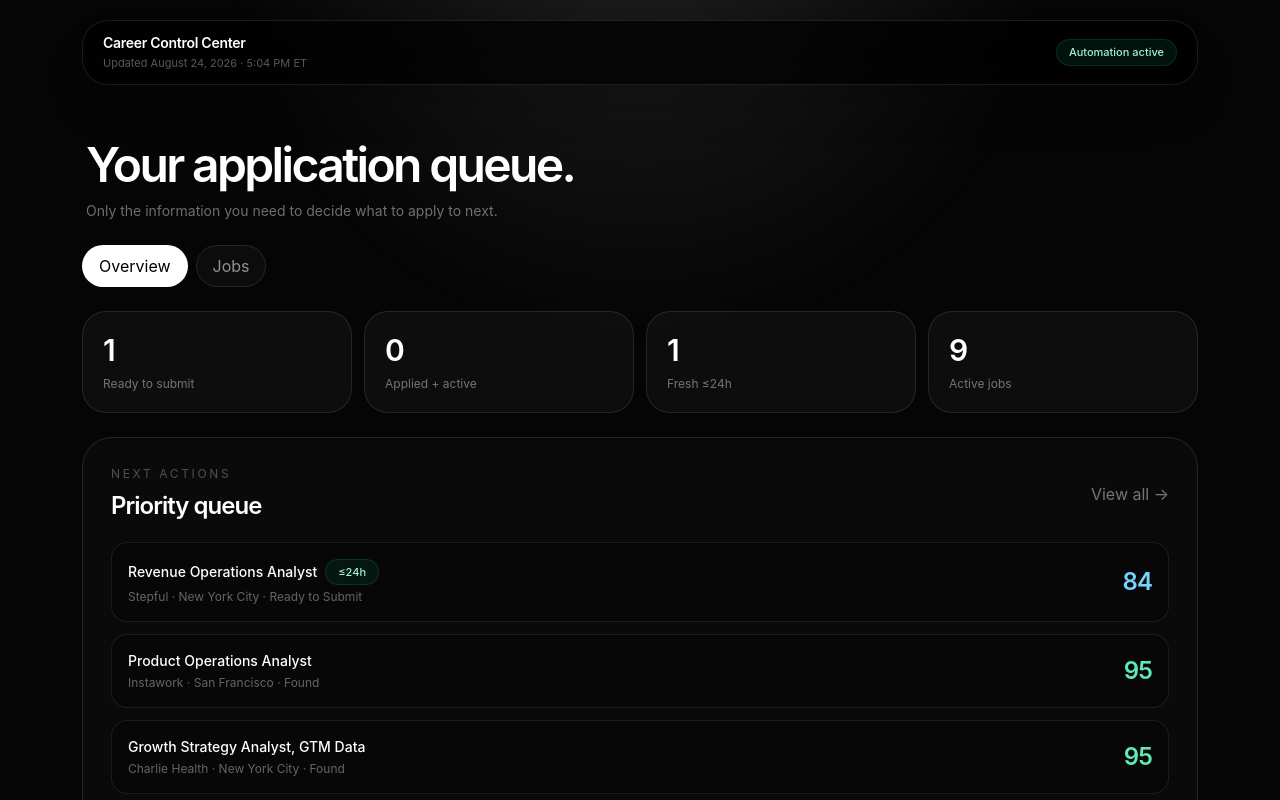
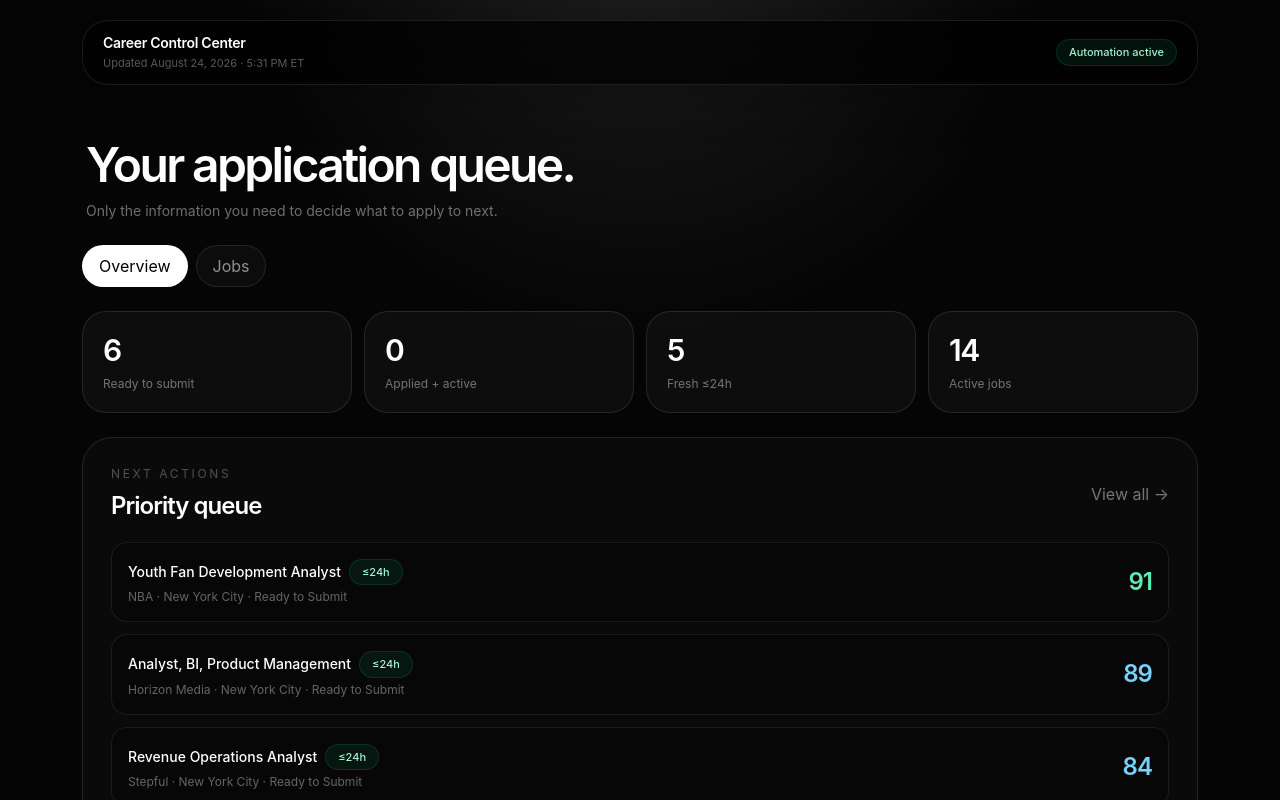
Before and after one commit to micksems/ai-portfolio, a Next.js app: page /job-search in a window 1280 px wide. Shown: the top 800 px of the page. Built offline with nearby package versions, Linux system fonts and the light colour scheme.

Commit message:
Sync five new ready job packages

```diff
--- a/src/data/jobSearchData.js
+++ b/src/data/jobSearchData.js
@@ -1,5 +1,5 @@
 export const jobSearchData = {
-  updatedAt: "August 24, 2026 · 5:04 PM ET",
+  updatedAt: "August 24, 2026 · 5:31 PM ET",
   nextReport: "August 25, 2026 · 9:00 AM ET",
   recurringReport: "Every day at 9:00 AM ET",
   locations: ["New York City", "San Francisco", "Charlotte"],
@@ -161,5 +161,96 @@ export const jobSearchData = {
       hoursToReady: 0.1,
       hoursToApply: null,
     },
+    {
+      company: "Horizon Media",
+      role: "Analyst, BI, Product Management",
+      location: "New York City",
+      score: 89,
+      status: "Ready to Submit",
+      contacts: 0,
+      url: "https://horizonmedia.wd1.myworkdayjobs.com/en-US/CareerOpportunities/job/Analyst--BI--Product-Management_R0017344",
+      roleFamily: "Analytics / Data",
+      discoverySource: "Employer Careers / Web",
+      canonicalSource: "Employer Workday",
+      resumeVariant: "RES-A",
+      firstSeenAt: "August 24, 2026 · 5:31 PM ET",
+      freshness: "≤24h",
+      readyAt: "August 24, 2026 · 5:31 PM ET",
+      hoursToReady: 0,
+      hoursToApply: null,
+    },
+    {
+      company: "NBA",
+      role: "Youth Fan Development Analyst",
+      location: "New York City",
+      score: 91,
+      status: "Ready to Submit",
+      contacts: 0,
+      url: "https://nba.wd108.myworkdayjobs.com/nbacareers/job/Youth-Fan-Development-Analyst_JR000874",
+      roleFamily: "Strategy / Operations",
+      discoverySource: "Employer Careers / Web",
+      canonicalSource: "NBA Workday",
+      resumeVariant: "RES-B",
+      firstSeenAt: "August 24, 2026 · 5:31 PM ET",
+      freshness: "≤24h",
+      readyAt: "August 24, 2026 · 5:31 PM ET",
+      hoursToReady: 0,
+      hoursToApply: null,
+    },
+    {
+      company: "Columbia University",
+      role: "Associate Data Analyst",
+      location: "New York City",
+      score: 88,
+      status: "Ready to Submit",
+      contacts: 0,
+      url: "https://opportunities.columbia.edu/en-US/jobs/associate-data-analyst-new-york-united-states",
+      roleFamily: "Analytics / Data",
+      discoverySource: "Employer Careers",
+      canonicalSource: "Columbia Careers",
+      resumeVariant: "RES-A",
+      postedAt: "May 23, 2026",
+      firstSeenAt: "August 24, 2026 · 5:31 PM ET",
+      freshness: "7d+",
+      readyAt: "August 24, 2026 · 5:31 PM ET",
+      hoursToReady: 0,
+      hoursToApply: null,
+    },
+    {
+      company: "Capital Group",
+      role: "Core Ops Analyst",
+      location: "Charlotte",
+      score: 81,
+      status: "Ready to Submit",
+      contacts: 0,
+      url: "https://builtincharlotte.com/job/core-ops-analyst/10588628",
+      roleFamily: "Business / Operations",
+      discoverySource: "Built In / Employer Listing",
+      canonicalSource: "Verified current listing -> employer apply flow",
+      resumeVariant: "RES-B",
+      firstSeenAt: "August 24, 2026 · 5:31 PM ET",
+      freshness: "≤24h",
+      readyAt: "August 24, 2026 · 5:31 PM ET",
+      hoursToReady: 0,
+      hoursToApply: null,
+    },
+    {
+      company: "Macy's",
+      role: "Product Management Assistant",
+      location: "New York City",
+      score: 83,
+      status: "Ready to Submit",
+      contacts: 0,
+      url: "https://www.indeed.com/viewjob?jk=047cd4d6b11956e1",
+      roleFamily: "Product / Product Operations",
+      discoverySource: "Indeed / Employer Listing",
+      canonicalSource: "Verified current listing -> employer apply flow",
+      resumeVariant: "RES-E",
+      firstSeenAt: "August 24, 2026 · 5:31 PM ET",
+      freshness: "≤24h",
+      readyAt: "August 24, 2026 · 5:31 PM ET",
+      hoursToReady: 0,
+      hoursToApply: null,
+    },
   ],
 };
```
